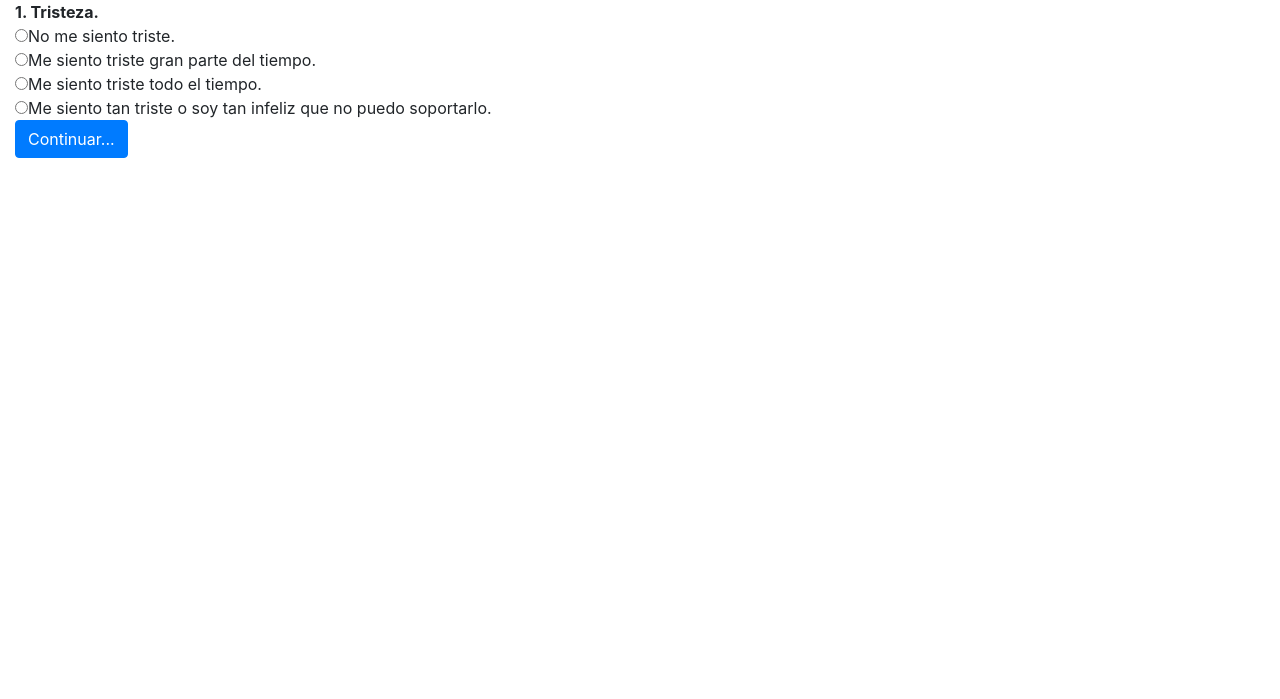
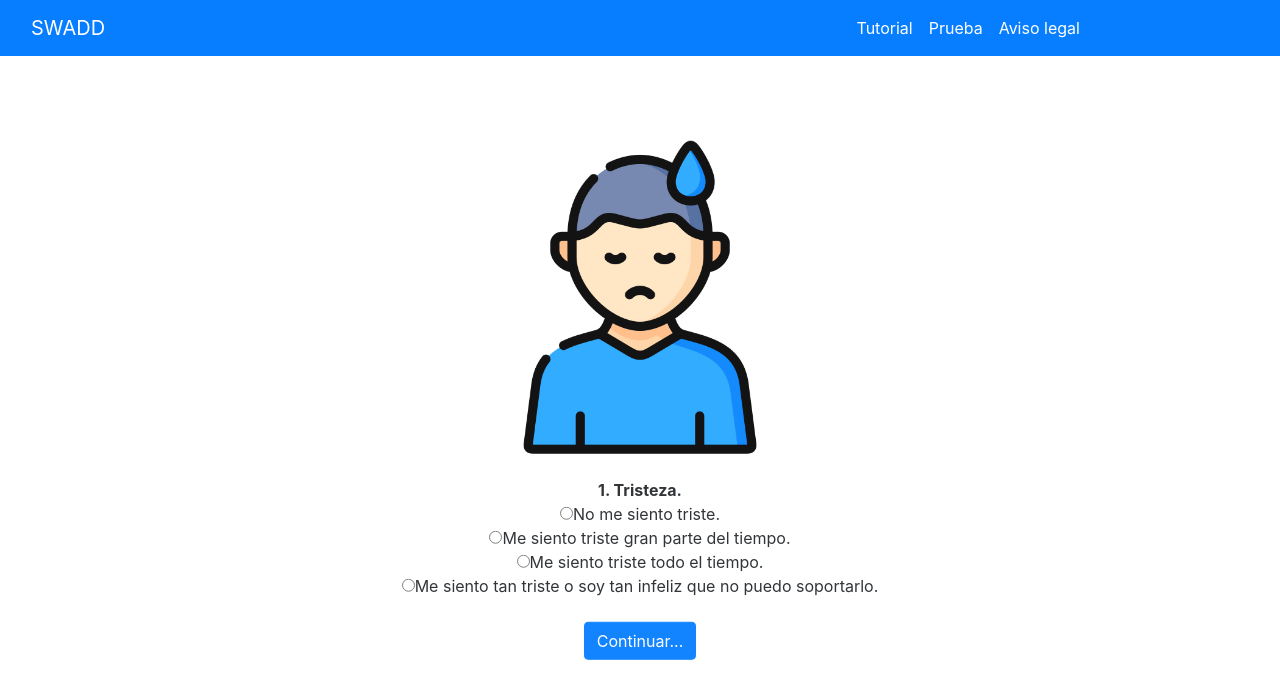
Before and after one commit to nazgul1998/SWADD, a Flask app: page /quest1/1 in a window 1280 px wide. Shown: the top 699 px of the page. Run offline with Flask 2, Linux system fonts and the light colour scheme; some libraries are stand-ins or nearby versions.

Commit message:
Frontend preguntas listo, home 50%

```diff
--- a/index.py
+++ b/index.py
@@ -5,4 +5,4 @@ with app.app_context():
     db.create_all()
 
 if __name__ == "__main__":
-    app.run(debug=False,port=8000)
+    app.run(debug=True,port=8000)
--- a/templates/templates/base/base.html
+++ b/templates/templates/base/base.html
@@ -1,15 +1,57 @@
 <!DOCTYPE html>
-<html lang="en">
+<html lang="es">
 <head>
     <meta charset="UTF-8">
-    <title>SWADD</title>
+    <meta http-equiv="X-UA-Compatible" content="IE=edge">
+    <meta name="viewport" content="width=device-width, initial-scale=1.0">
+
+    <!-- bootstrap -->
     <link rel="stylesheet" href="https://cdn.jsdelivr.net/npm/bootstrap@4.0.0/dist/css/bootstrap.min.css" integrity="sha384-Gn5384xqQ1aoWXA+058RXPxPg6fy4IWvTNh0E263XmFcJlSAwiGgFAW/dAiS6JXm" crossorigin="anonymous">
 
+    <title>SWADD</title>
 </head>
-<body>
-    {% block content %}
+<body style="blackground-color: black; opacity: 98%">
 
-    {% endblock %}
+    <!-- NAVBAR -->
+    <nav class="navbar navbar-expand-lg navbar-dark bg-primary">
+
+        <div class="container row">
+            <!--Titulo-->
+            <div class="col-9">
+                <a class="navbar-brand" href="/">SWADD</a>
+                <button class="navbar-toggler" type="button" data-toggle="collapse" data-target="#navbarSupportedContent" aria-controls="navbarSupportedContent" aria-expanded="false" aria-label="Toggle navigation">
+                  <span class="navbar-toggler-icon"></span>
+                </button>
+            </div>
+
+            <!-- botones -->
+            <div class="collapse navbar-collapse" id="navbarSupportedContent">
+                <ul class="navbar-nav mr-auto">
+                    <li class="nav-item active">
+                    <a class="nav-link" href="#">Tutorial <span class="sr-only">(current)</span></a>
+                    </li>
+                    <li class="nav-item active">
+                        <a class="nav-link" href="#">Prueba <span class="sr-only">(current)</span></a>
+                    </li>
+                    <li class="nav-item active">
+                        <a class="nav-link" href="#">Aviso legal <span class="sr-only">(current)</span></a>
+                    </li>
+                </ul>
+            </div>
+
+        </div>
+      </nav>
+    <div style="background-color: white; opacity: 95%;">
+        <!-- Contenido -->
+        {%block content%}
+
+
+        {%endblock%}
+
+    </div>
+
+
+    <!-- JS Boostrap -->
     <script src="https://code.jquery.com/jquery-3.2.1.slim.min.js" integrity="sha384-KJ3o2DKtIkvYIK3UENzmM7KCkRr/rE9/Qpg6aAZGJwFDMVNA/GpGFF93hXpG5KkN" crossorigin="anonymous"></script>
     <script src="https://cdn.jsdelivr.net/npm/popper.js@1.12.9/dist/umd/popper.min.js" integrity="sha384-ApNbgh9B+Y1QKtv3Rn7W3mgPxhU9K/ScQsAP7hUibX39j7fakFPskvXusvfa0b4Q" crossorigin="anonymous"></script>
     <script src="https://cdn.jsdelivr.net/npm/bootstrap@4.0.0/dist/js/bootstrap.min.js" integrity="sha384-JZR6Spejh4U02d8jOt6vLEHfe/JQGiRRSQQxSfFWpi1MquVdAyjUar5+76PVCmYl" crossorigin="anonymous"></script>
--- a/templates/templates/questions/question01.html
+++ b/templates/templates/questions/question01.html
@@ -3,8 +3,11 @@
 {% block content %}
 <form method="POST" action="/emocion1">
     <div class="form-group">
-        <div class="col">
+        <div class="col centrado">
+            <img src="/static/imgs/pregunta1.png" alt="pregunta1_img" class="image">
+            <br>
             <input value="{{id}}" name="id" id="id" hidden="True"></input>
+            <br>
             <strong>1. Tristeza.</strong>
             <br>
             <input type="radio" name="item1" value="0">No me siento triste. </input>
@@ -14,9 +17,36 @@
             <input type="radio" name="item1" value="2">Me siento triste todo el tiempo. </input>
             <br>
             <input type="radio" name="item1" value="3">Me siento tan triste o soy tan infeliz que no puedo soportarlo. </input>
-            <br>
-            <button class="btn btn-primary">Continuar...</button>
+            <br><br>
+            <button type="submit" class="btn btn-primary">Continuar...</button>
         </div>
     </div>
 </form>
+
+<style>
+
+    .image {
+        width: 25%;
+        height: auto;
+    }
+    .centrado{
+        position: absolute;
+        top: 50%;
+        left: 50%;
+        transform: translate(-50%, -50%);
+        align-items:center;
+        text-align:center;
+        align-self: center;
+        align-content: center;
+        text-align: center;
+    }
+    .izquierda{
+
+        align-items:flex-start;
+        text-align:start;
+        align-self:flex-start;
+        align-content:flex-start;
+        text-align: start;
+    }
+</style>
 {% endblock content %}
```
Also changed, not shown: templates/templates/home.html (+62 -10 lines), templates/templates/indicaciones.html (+5 -3 lines), static/imgs/home_cat.jpg (added), static/imgs/pregunta1.png (added).
